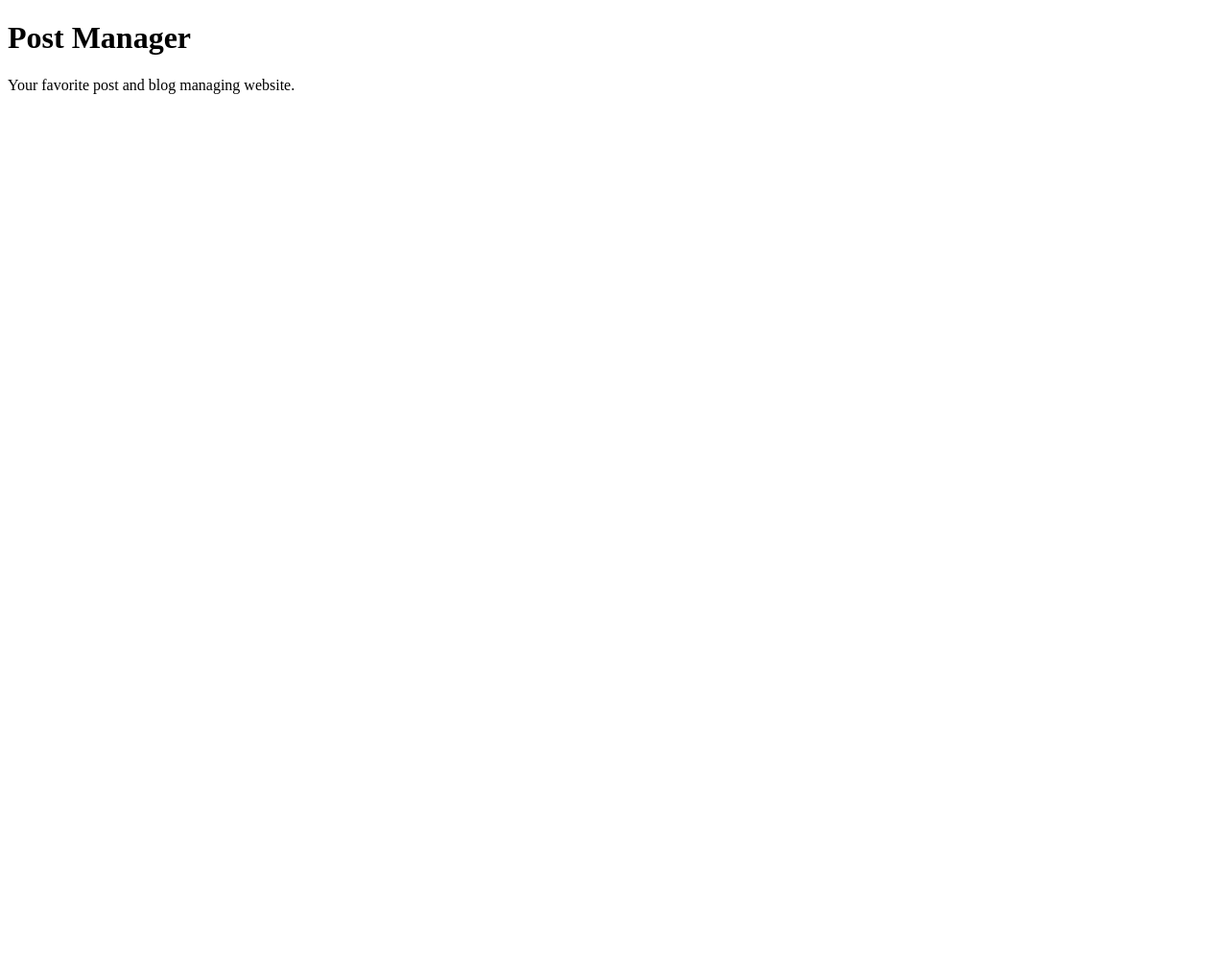
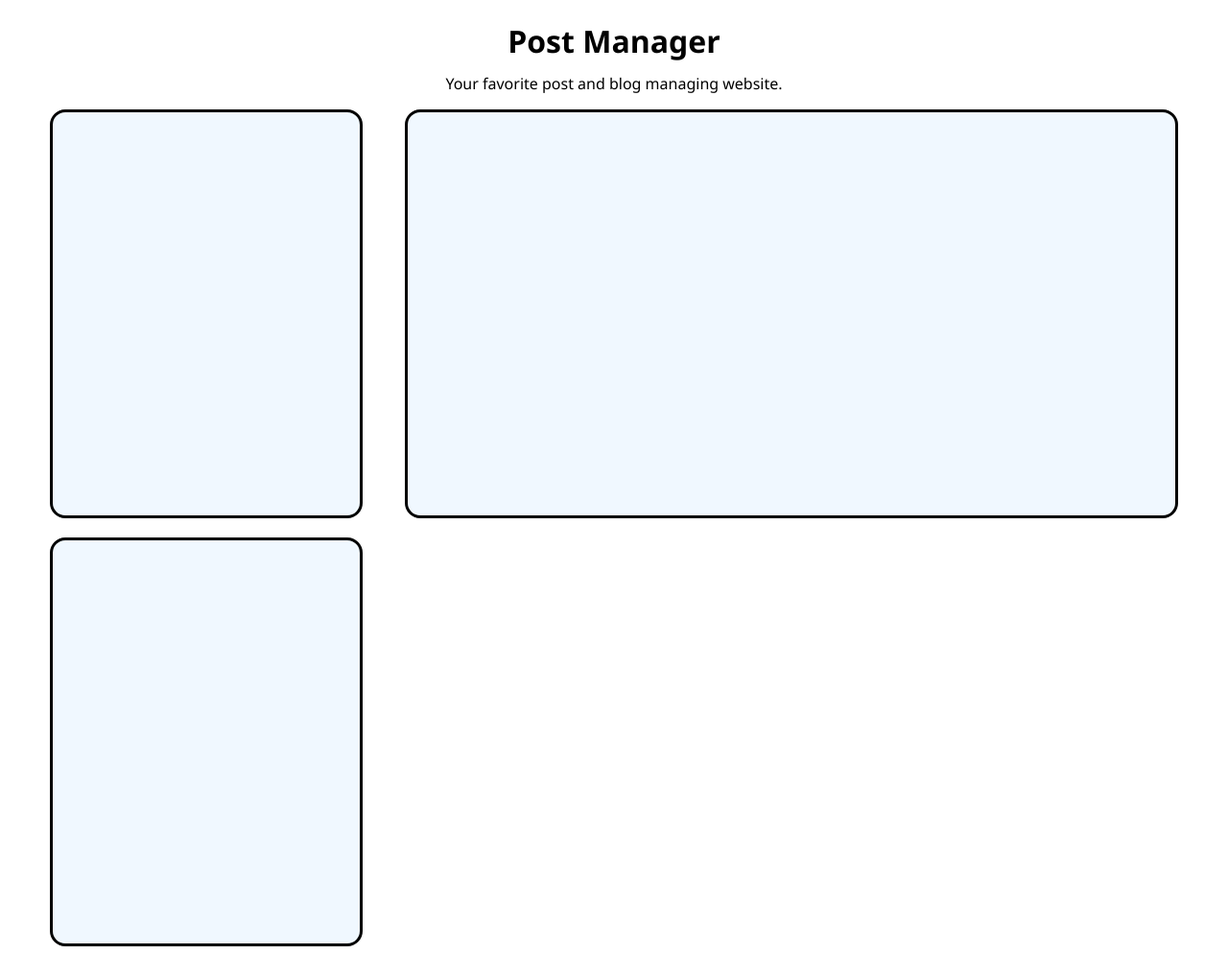
Before and after one commit to JesseJames-Git/Code-Challenge-3, a plain HTML site: page index.html in a window 1280 px wide. Shown: the whole page at 96% size. Before the commit the page ends 800 px from the top, so only its background shows below. Drawn offline with Linux system fonts and the light colour scheme.

Commit message:
Add initial styling

```diff
--- a/css/styles.css
+++ b/css/styles.css
@@ -0,0 +1,54 @@
+body{
+    font-family: 'Segoe UI', Tahoma, Geneva, Verdana, sans-serif;
+}
+
+#titleSection{
+    text-align: center;
+}
+#titleSection p{
+    margin-top:-10px;
+}
+
+#contentSection{
+    justify-self: center;
+    display: grid;
+    grid-template-columns: 320px auto;
+    grid-template-rows: auto auto;
+    column-gap: 50px;
+    row-gap: 20px;
+}
+#post-list{
+    grid-column: 1;
+    grid-row: 1;
+   background-color: aliceblue;
+   width: 320px;
+   height: 420px;
+   border-color: black;
+   border: solid;
+
+}
+
+#post-detail{
+    grid-column: 2;
+    grid-row: 1;
+
+    background-color: aliceblue;
+    width: 800px;
+    height: 420px;
+    border-color: black;
+    border: solid;
+
+}
+#new-post-form{
+   grid-column: 1 ;
+   grid-row: 2;
+   background-color: aliceblue;
+   width: 320px;
+   height: 420px;
+   border-color: black;
+   border: solid;
+
+}
+div{
+    border-radius: 16px;
+}
--- a/index.html
+++ b/index.html
@@ -7,14 +7,16 @@
     <link rel="stylesheet" href="css/styles.css">
 </head>
 <body>
-    <div id ="Title section">
+    <div id ="titleSection">
         <h1>Post Manager</h1>
         <p>Your favorite post and blog managing website. </p>
     </div>
 
-    <div id="post-list"></div>
-    <div id="post-detail"></div>
-    <div id="new-post-form"></div>
+    <div id="contentSection">
+        <div id="post-list"></div>
+        <div id="post-detail"></div>
+        <div id="new-post-form"></div>
+    </div>
 </body>
 <script src="src/index.js"></script>
 </html>
```
